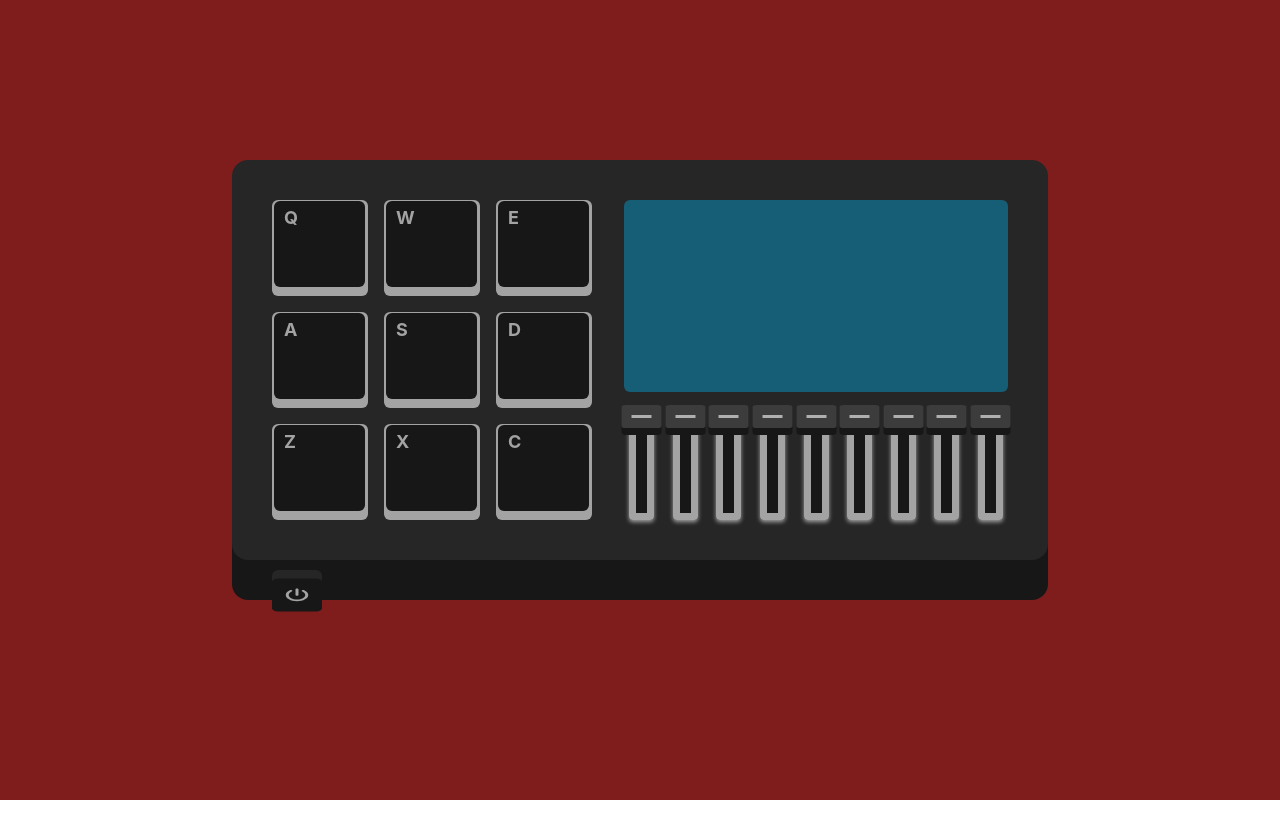
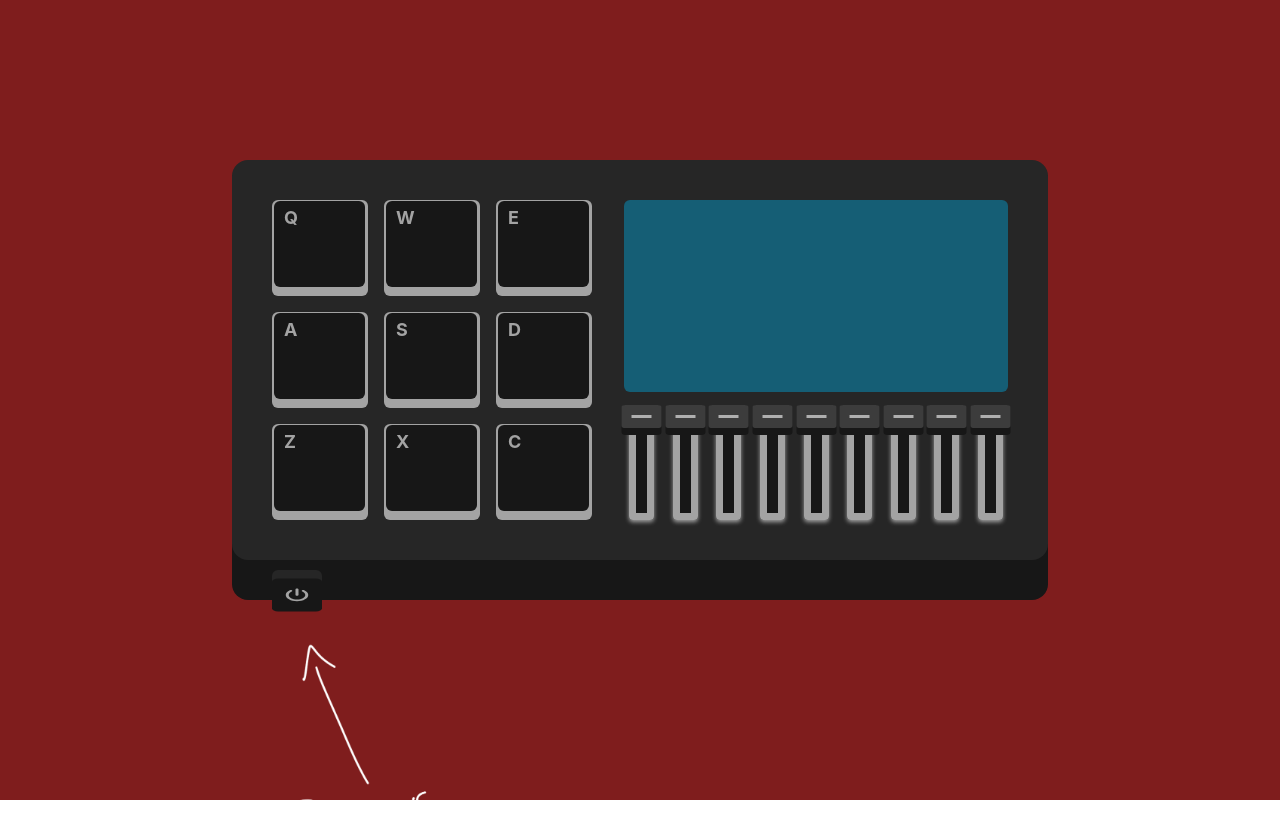
Before and after one commit to clairox/drum-machine, a React (Create React App) app: page / in a window 1280 px wide. Shown: the top 838 px of the page. Before the commit the page ends 800 px from the top, so only its background shows below. Built offline with nearby package versions, Linux system fonts and the light colour scheme.

Commit message:
Updated DrumMachine.tsx

```diff
--- a/src/components/DrumMachine.tsx
+++ b/src/components/DrumMachine.tsx
@@ -13,6 +13,7 @@ import React, {
 import { AudioClipLoader, ProgramItem } from '../utils/programConfig';
 import Button from './Button';
 import VolumeSlider from './VolumeSlider';
+import powerButtonGuideSrc from '../assets/images/power-button-text.png';
 
 const drumPadConfig = [
 	{ key: 'Q', altKey: 'Numpad7', color: 'red', volume: 100 },
@@ -30,8 +31,14 @@ const DrumMachine: FunctionComponent = () => {
 	const [isPowerOn, setIsPowerOn] = useState(false);
 	const [currentDrumPadName, setCurrentDrumPadName] = useState('');
 	const [dpConfig, setDpConfig] = useState(drumPadConfig);
+	const [powerButtonGuide, setPowerButtonGuide] = useState(
+		<div className="h-56 w-56 relative left-[40px]">
+			<img src={powerButtonGuideSrc} alt="Arrow pointing to power button" />
+		</div>
+	);
 
 	const _setIsPowerOn = (v: boolean) => {
+		setPowerButtonGuide(<></>);
 		setCurrentDrumPadName('');
 		setIsPowerOn(v);
 	};
@@ -89,11 +96,14 @@ const DrumMachine: FunctionComponent = () => {
 					</div>
 				</div>
 			</div>
-			<Button
-				content={<FontAwesomeIcon icon={faPowerOff} />}
-				isPowerOn={isPowerOn}
-				setIsPowerOn={_setIsPowerOn}
-			/>
+			<div>
+				<Button
+					content={<FontAwesomeIcon icon={faPowerOff} />}
+					isPowerOn={isPowerOn}
+					setIsPowerOn={_setIsPowerOn}
+				/>
+				{powerButtonGuide}
+			</div>
 		</div>
 	);
 };
```
Also changed, not shown: src/assets/images/power-button-text.png (added).
